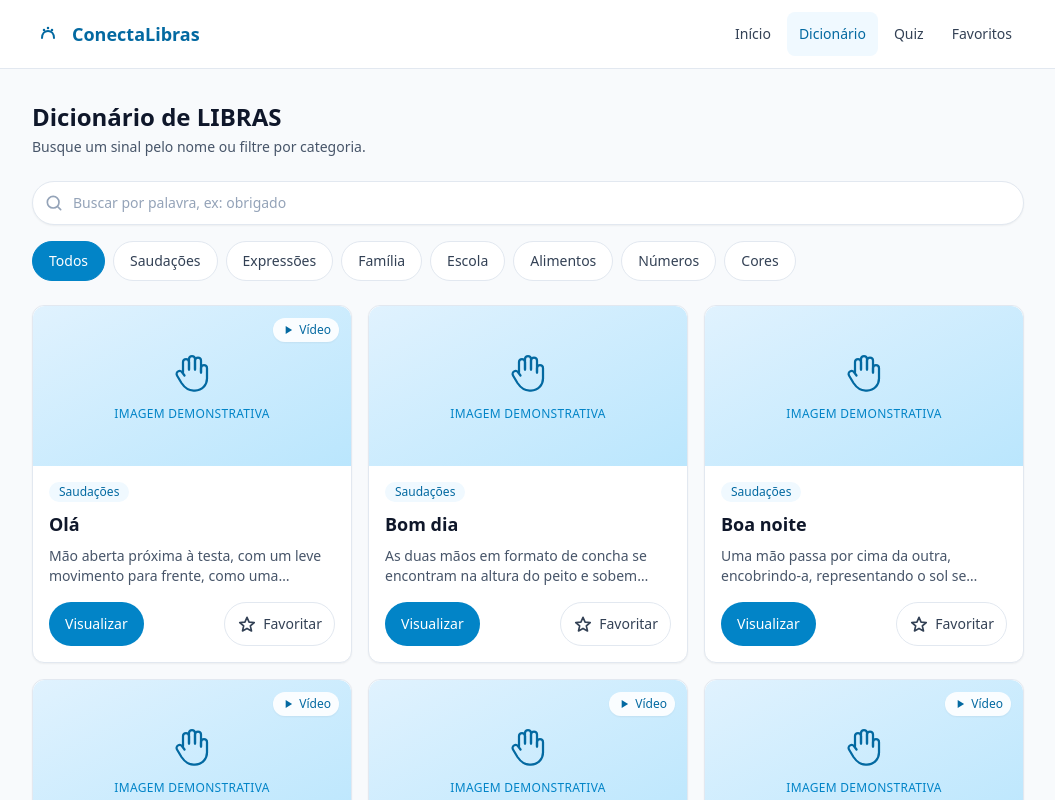
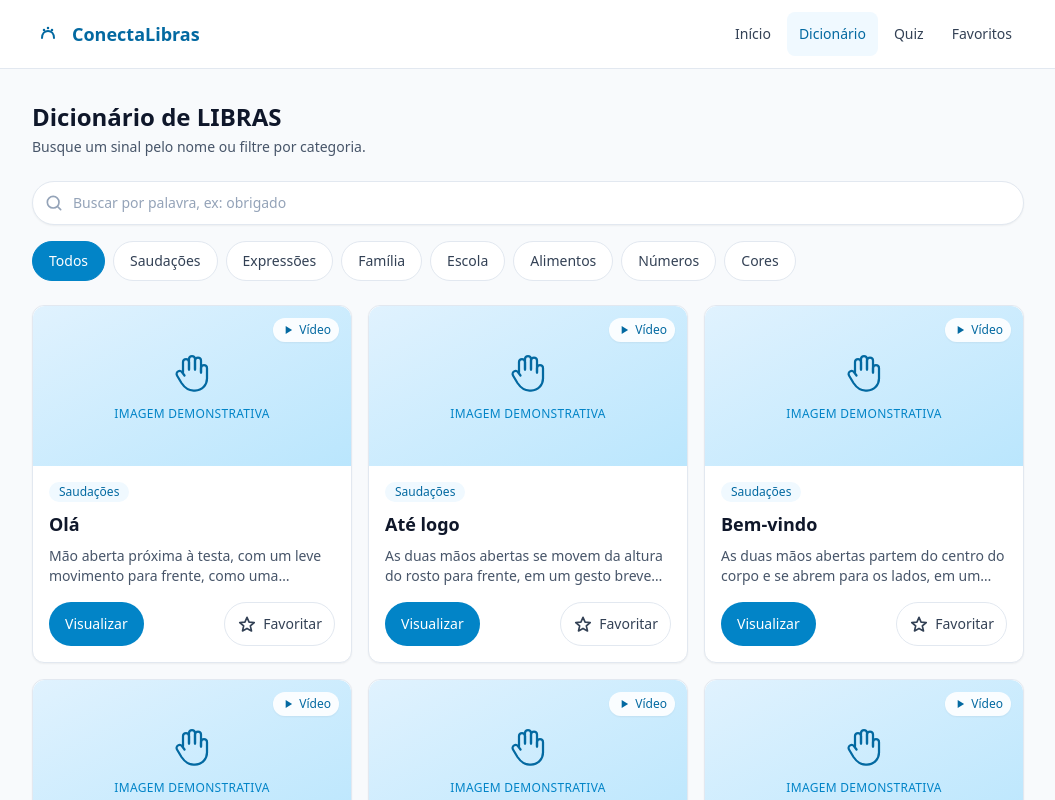
Before and after one commit to thomasbatista/conectalibras, a React (Vite) app: page /dicionario in a window 1280 px wide. Shown: the top 800 px of the page, without its empty margins (112-1167 px from the left). Built offline with nearby package versions, Linux system fonts and the light colour scheme.

Commit message:
feat: substituir bom dia e boa noite por ate logo e bem-vindo

```diff
--- a/src/data/signs.ts
+++ b/src/data/signs.ts
@@ -22,19 +22,21 @@ export const signs: Sign[] = [
   },
   {
     id: 2,
-    word: "Bom dia",
+    word: "Até logo",
     category: "Saudações",
-    image: "/images/signs/bom-dia.gif",
+    image: "/images/signs/ate-logo.gif",
+    videoUrl: `${INES_VIDEOS}ate%20logoSm_Prog001.mp4`,
     description:
-      "As duas mãos em formato de concha se encontram na altura do peito e sobem levemente, imitando o nascer do sol.",
+      "As duas mãos abertas se movem da altura do rosto para frente, em um gesto breve de despedida.",
   },
   {
     id: 3,
-    word: "Boa noite",
+    word: "Bem-vindo",
     category: "Saudações",
-    image: "/images/signs/boa-noite.gif",
+    image: "/images/signs/bem-vindo.gif",
+    videoUrl: `${INES_VIDEOS}bem_vindoSm_Prog001.mp4`,
     description:
-      "Uma mão passa por cima da outra, encobrindo-a, representando o sol se pondo no horizonte.",
+      "As duas mãos abertas partem do centro do corpo e se abrem para os lados, em um gesto de acolhimento.",
   },
   {
     id: 4,
```
Also changed, not shown: 1 other file (tests, documents, lock files or other folders).
